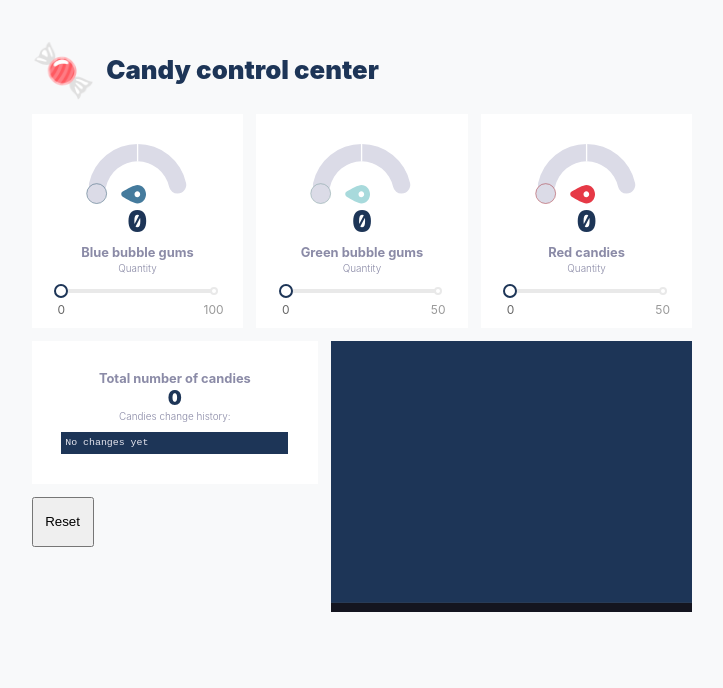
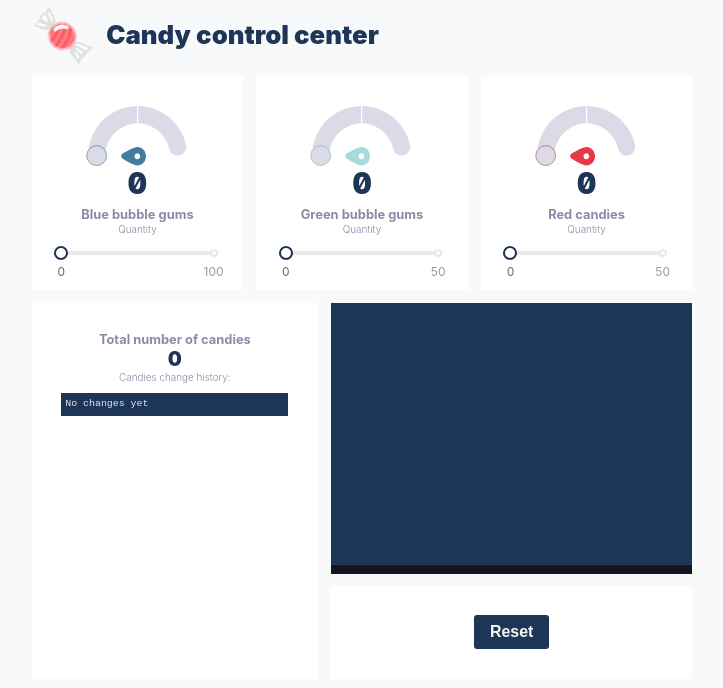
Before and after one commit to simonwinklerzh/creating-a-gauge-in-react, a React (Create React App) app: page / in a window 1280 px wide. Shown: the top 688 px of the page, without its empty margins (278-1001 px from the left). Built offline with nearby package versions, Linux system fonts and the light colour scheme.

Commit message:
Update layout

```diff
--- /dev/null
+++ b/src/components/button/button.css
@@ -0,0 +1,9 @@
+.button {
+  background-color: #1D3557;
+  color: #F1FAEE;
+  border-radius: 3px;
+  border: none;
+  font-size: 1.6em;
+  font-weight: 900;
+  padding: 0.5em 1em;
+}
--- a/src/components/candycanvas/candycanvas.css
+++ b/src/components/candycanvas/candycanvas.css
@@ -4,6 +4,6 @@
 }
 
 .candycanvas canvas {
-  position: absolute;
+  position: relative;
   width: 100%;
 }
--- /dev/null
+++ b/src/components/controlbuttonscontainer/controlbuttonscontainer.css
@@ -0,0 +1,7 @@
+.controlbuttonscontainer {
+  grid-column-start: span 9;
+  background: #ffffff;
+  padding: 3em;
+  display: flex;
+  justify-content: center;
+}
--- a/src/index.css
+++ b/src/index.css
@@ -2,9 +2,11 @@
 @import './components/gaugewithslider/gaugewithslider.css';
 @import './components/infoboard/infoboard.css';
 @import './components/candycanvas/candycanvas.css';
+@import './components/button/button.css';
+@import './components/controlbuttonscontainer/controlbuttonscontainer.css';
 
 body {
-  margin: 3vw;
+  margin: 0 3vw 3vw;
   font-family: -apple-system, BlinkMacSystemFont, 'Segoe UI', 'Roboto', 'Oxygen', 'Ubuntu', 'Cantarell', 'Fira Sans', 'Droid Sans', 'Helvetica Neue', sans-serif;
   -webkit-font-smoothing: antialiased;
   -moz-osx-font-smoothing: grayscale;
@@ -29,8 +31,17 @@ body {
   color: #1d3557;
   font-size: 2.6em;
   font-weight: 900;
+  transform: translateY(0.12em);
 }
 
 .title__icon {
   font-size: 2em;
 }
+
+.layout__canvas-and-control-buttons {
+  grid-column-start: span 5;
+}
+
+.layout__canvas-and-control-buttons > *:not(:last-child) {
+  margin-bottom: 1em;
+}
--- a/src/index.tsx
+++ b/src/index.tsx
@@ -46,8 +46,13 @@ ReactDOM.render(
       <InfoBoardRedux
         title="Total number of candies"
         subTitle="Candies change history:" />
-      <CandyCanvas />
-      <ResetButtonRedux />
+      <div
+      className="layout__canvas-and-control-buttons">
+        <CandyCanvas />
+        <div className="controlbuttonscontainer">
+          <ResetButtonRedux />
+        </div>
+      </div>
     </Provider>
   </React.StrictMode>,
   document.getElementById('root')
```
